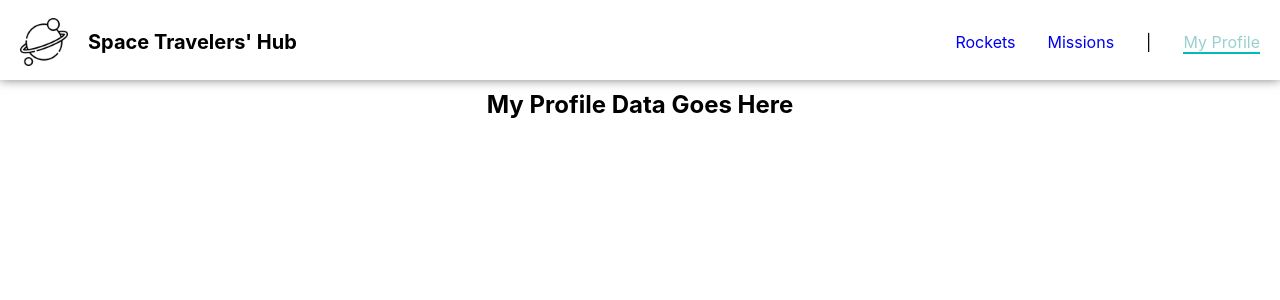
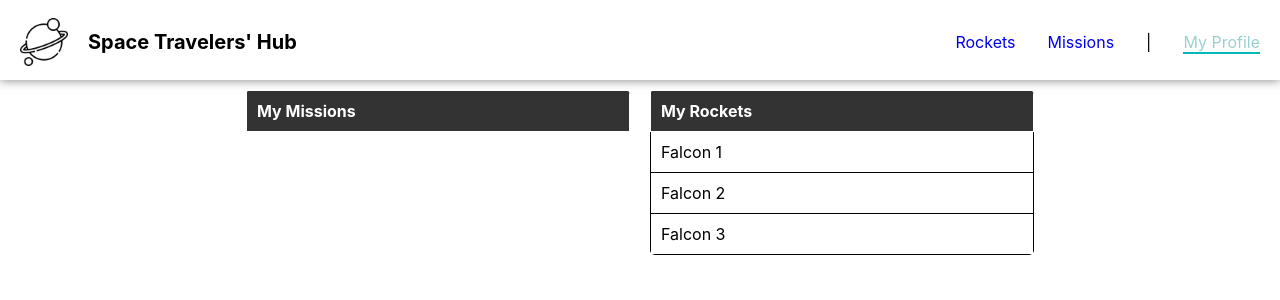
Before and after one commit to anyars-encarta/react-group-project, a React (Create React App) app: page /my-profile in a window 1280 px wide. Shown: the top 300 px of the page. Built offline with nearby package versions, Linux system fonts and the light colour scheme.

Commit message:
Render joined missions in my profile

```diff
--- a/src/components/Missions.jsx
+++ b/src/components/Missions.jsx
@@ -26,7 +26,7 @@ const Missions = () => {
       {loading ? (
         <p className="loading">Loading missions...</p>
       ) : (
-        <table>
+        <table className="missions-table">
           <thead>
             <tr>
               <th>Mission</th>
--- a/src/components/My-profile.jsx
+++ b/src/components/My-profile.jsx
@@ -1,9 +1,47 @@
+import React from 'react';
+import { useSelector } from 'react-redux';
 import '../styles/my-profile.css';
 
-const MyProfile = () => (
-  <div className="my-profile">
-    <h2>My Profile Data Goes Here</h2>
-  </div>
-);
+const MyProfile = () => {
+  const msj = useSelector((state) => state.missions.missions.filter((mission) => mission.reserved));
+
+  return (
+    <div className="my-profile">
+      <table>
+        <thead>
+          <tr>
+            <th>My Missions</th>
+          </tr>
+        </thead>
+        <tbody>
+          {msj.map((mj) => (
+            <tr key={mj.mission_id}>
+              <td>{mj.mission_name}</td>
+            </tr>
+          ))}
+        </tbody>
+      </table>
+
+      <table>
+        <thead>
+          <tr>
+            <th>My Rockets</th>
+          </tr>
+        </thead>
+        <tbody>
+          <tr>
+            <td>Falcon 1</td>
+          </tr>
+          <tr>
+            <td>Falcon 2</td>
+          </tr>
+          <tr>
+            <td>Falcon 3</td>
+          </tr>
+        </tbody>
+      </table>
+    </div>
+  );
+};
 
 export default MyProfile;
--- a/src/styles/missions.css
+++ b/src/styles/missions.css
@@ -12,7 +12,7 @@
 }
 
 /* Style for the table */
-table {
+.missions-table {
   width: 100%;
   border-collapse: collapse;
   background-color: #fff;
@@ -21,7 +21,7 @@ table {
 }
 
 /* Style for table headers */
-th {
+.missions-table th {
   border: 1px solid;
   background-color: #333;
   color: #fff;
@@ -44,7 +44,7 @@ th {
 }
 
 /* Style for table data cells */
-td {
+.missions-table td {
   border: 1px solid;
   padding: 10px;
 }
--- a/src/styles/my-profile.css
+++ b/src/styles/my-profile.css
@@ -1,7 +1,30 @@
 .my-profile {
   margin-top: 90px;
+  display: flex;
+  justify-content: center;
+  gap: 20px;
 }
 
-h2 {
-  text-align: center;
+/* Style for the table */
+.my-profile table {
+  width: 30%;
+  border-collapse: collapse;
+  background-color: #fff;
+  border-radius: 5px;
+  overflow: hidden;
 }
+
+/* Style for table headers */
+.my-profile th {
+  border: 1px solid;
+  background-color: #333;
+  color: #fff;
+  text-align: left;
+  padding: 10px;
+}
+
+/* Style for table data cells */
+.my-profile td {
+  border: 1px solid;
+  padding: 10px;
+}
```
